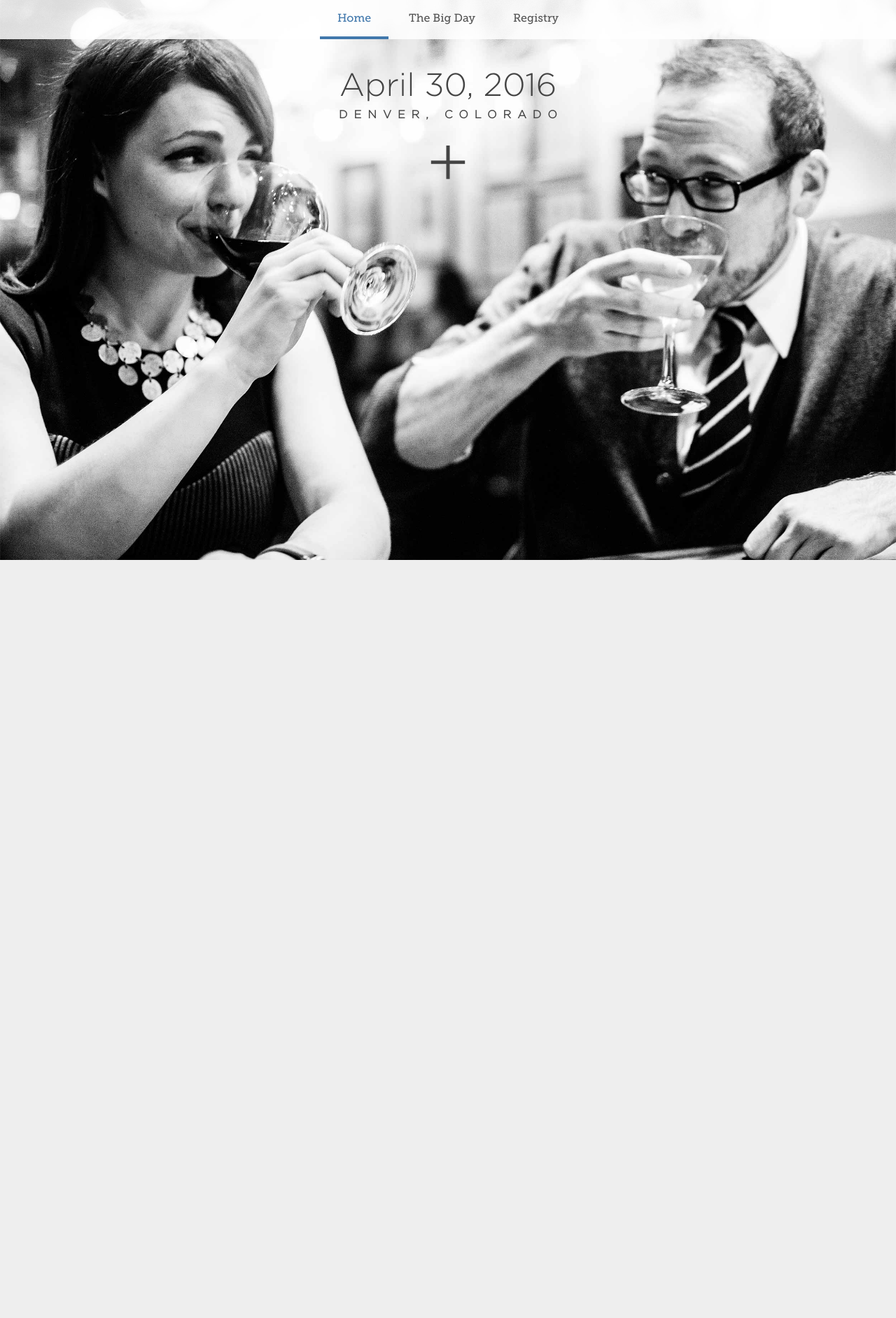
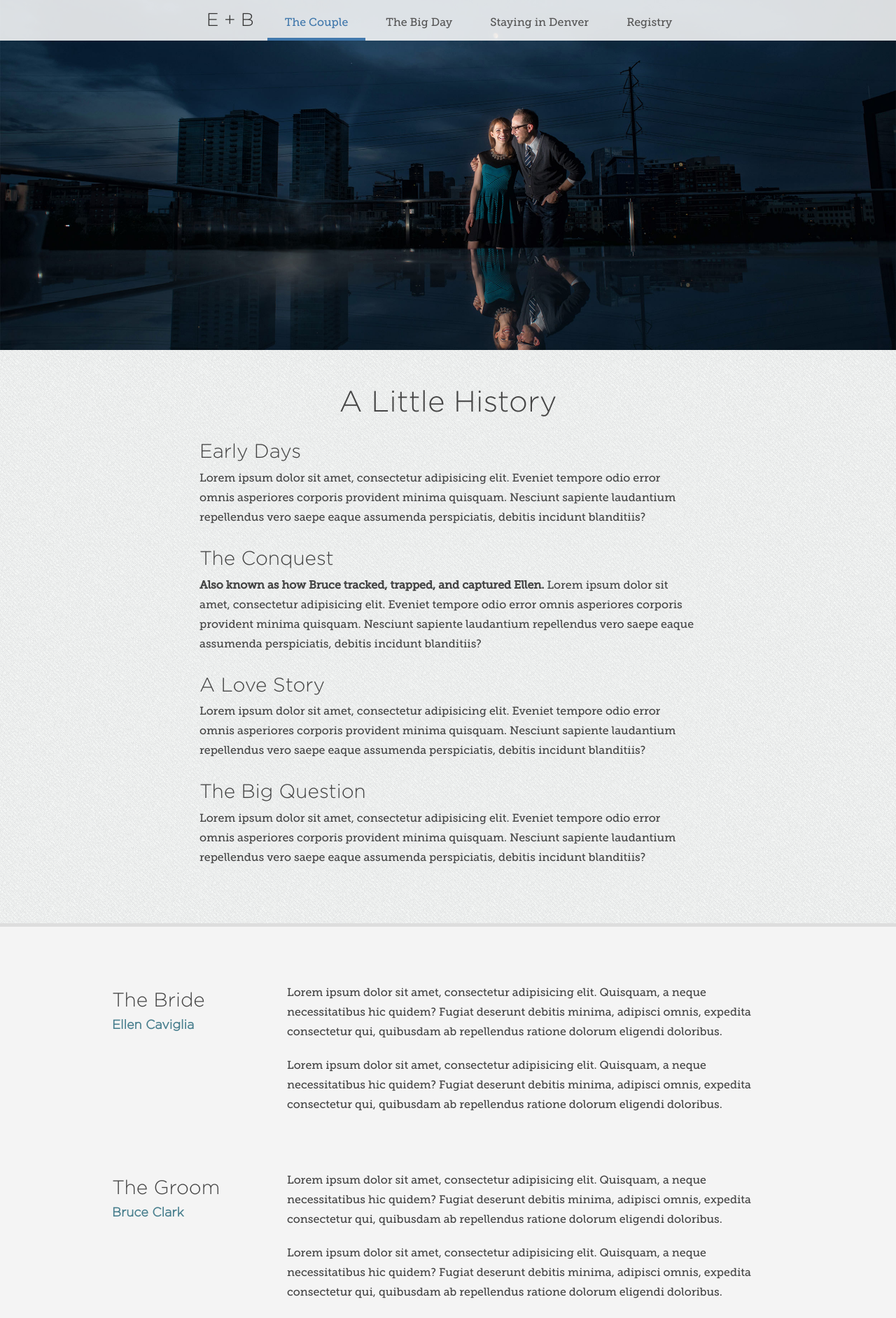
Before and after one commit to BruceClark/ellen-and-bruce, a website: page index.html in a window 1280 px wide. Shown: the top 1883 px of the page at 70% size. Before the commit the page ends 800 px from the top, so only its background shows below. Drawn offline with Linux system fonts and the light colour scheme.

Commit message:
New version with content blocks and intro content

```diff
--- a/assets/styles/site.less
+++ b/assets/styles/site.less
@@ -9,6 +9,7 @@
 //Colors & Vars
 @blue: #4178ac;
 @aqua: #477e8d;
+
 
 //Web Fonts
 
@@ -33,13 +34,11 @@ html {
 }
 
 body {
-  background: #ddd url(/images/bg.jpg) no-repeat 50% 50%;
-  background-size: cover;
   height: 100%;
   .font_primary;
   color: #444;
   font-size: 16px;
-  line-height: 26px;
+  line-height: 28px;
   min-width: 840px;
 
   &.day {
@@ -55,9 +54,61 @@ body {
   }
 }
 
+.container {
+  width: 960px;
+  margin: 0 auto;
+}
+
+.content-block {
+  padding: 30px 0 30px 250px;
+
+  &.callout {
+    padding: 30px 125px;
+
+    h1 {
+      text-align: center;
+      padding-bottom: 20px;
+    }
+
+    h2 {
+      text-align: center;
+      padding-bottom: 20px;
+    }
+  }
+
+  &.flip {
+    padding-right: 250px;
+    padding-left: 0;
+  }
+
+  .dedent {
+    float: left;
+    margin-left: -250px;
+    width: 220px;
+  }
+
+  &.flip .dedent {
+    float: right;
+    margin-right: -250px;
+    margin-left: 0;
+  }
+
+  h3, h4 {
+    padding: 10px 0 5px 0;
+  }
+}
+
 .navigation {
+  position: absolute;
+  left: 0;
+  right: 0;
+  top: 0;
   font-size: 16px;
   background: rgba(255,255,255,.85);
+}
+
+#content {
+  padding: 50px 0 35px 0;
 }
 
 
@@ -69,31 +120,52 @@ h1, h2, h3, h4, h5, h6 {
 }
 
 h1 {
-  font-size: 52px;
+  font-size: 42px;
 }
 
 h2 {
-  font-size: 40px;
+  font-size: 34px;
 }
 
 h3 {
-  font-size: 32px;
+  font-size: 28px;
+
+  em {
+    display: block;
+    font-size: 18px;
+    font-weight: bold;
+    font-style: normal;
+    padding: 8px 0 0 0;
+    color: @aqua;
+  }
 }
 
 h4 {
-  font-size: 28px;
+  font-size: 22px;
 }
 
 h5 {
-  font-size: 24px;
+  font-size: 20px;
 }
 
 h6 {
-  font-size: 20px;
+  font-size: 18px;
 }
 
 p {
-  padding-bottom: 15px;
+  padding-bottom: 20px;
+}
+
+
+//Utilities
+
+.clearfix:after {
+  visibility: hidden;
+  display: block;
+  font-size: 0;
+  content: " ";
+  clear: both;
+  height: 0;
 }
 
 
@@ -119,6 +191,14 @@ a {
     li {
       display: inline-block;
 
+      &.home {
+        .font_heading;
+        margin-right: 15px;
+        padding-top: 16px;
+        font-size: 26px;
+        color: #333;
+      }
+
       &.active {
 
         a {
@@ -130,7 +210,7 @@ a {
       a {
         display: block;
         color: #555;
-        padding: 18px 25px;
+        padding: 22px 25px 14px 25px;
 
         &:hover {
           color: @blue;
@@ -146,140 +226,19 @@ a {
 
 // // Home
 
-.home #content {
-  padding-top: 40px;
-  text-align: center;
-
-  h1 {
-    display: block;
-    font-size: 46px;
-
-    a {
-      color: #444;
-
-      &:hover {
-        color: @blue;
-        transition: color .5s ease-in;
-      }
-    }
-  }
-
-  h6 {
-    text-transform: uppercase;
-    font-size: 16px;
-    font-weight: bold;
-    letter-spacing: 9px;
-    padding-left: 9px;
-    display: inline-block;
-    color: #444;
-  }
-
-  h3 {
-    font-size: 100px;
-
-    &.alt {
-      display: none;
-    }
-  }
+.home #intro {
+  background: #0a1f31 url(/images/bg-dark.jpg) no-repeat 50% 50%;
+  background-size: cover;
+  height: 500px;
 }
 
-
-// // Big Day
-
-.day #content {
-  text-align: center;
-  padding-top: 50px;
-
-  h2 {
-    text-align: center;
-    margin-bottom: -12px;
-
-    &.alt {
-      color: #fff;
-    }
-  }
-
-  .text {
-    text-align: left;
-    width: 580px;
-    margin: 0 auto;
-    padding: 25px 30px 0 30px;
-    background: rgba(255,255,255,.70);
-  }
+.home #story {
+  background: #fff url(/images/layout/texture/light.png);
+  background-size: 150px 150px;
+  padding: 20px 0 30px 0;
+  border-bottom: 5px solid #ddd;
 }
 
-@media only screen
-    and (max-device-width : 667px)
-    and (-webkit-min-device-pixel-ratio : 2)
-{
-  body {
-    font-size: 14px;
-    line-height: 22px;
-    min-width: 0;
-
-    &.home {
-      background: #222 url(/images/bg-dark.jpg) no-repeat 50% 50%;
-      background-size: cover;
-    }
-  }
-
-  .navigation {
-    ul li {
-      font-size: 14px;
-
-      &.active a {
-        border-width: 3px;
-      }
-
-      a {
-        padding: 10px 20px;
-      }
-    }
-  }
-
-  .home #content {
-    padding-top: 35px;
-
-    h1 {
-      font-size: 28px;
-      color: #fff;
-
-      a {
-        color: #fff;
-      }
-    }
-
-    h6 {
-      font-size: 14px;
-      padding: 0;
-      letter-spacing: 1px;
-      padding-top: 8px;
-      color: #fff;
-    }
-
-    h3 {
-      display: none;
-
-      &.alt {
-        display: block;
-        padding-top: 10px;
-        font-size: 16px;
-        color: #fff;
-      }
-    }
-  }
-
-  .day #content {
-    padding-top: 25px;
-
-    h2 {
-      font-size: 24px;
-      margin-bottom: 12px;
-    }
-
-    .text {
-      width: 100%;
-      box-sizing: border-box;
-    }
-  }
+.home #content {
+  background: #f4f4f4;
 }
--- a/index.html
+++ b/index.html
@@ -50,18 +50,63 @@
 
   <nav class="navigation">
     <ul>
-      <li class="active"><a href="/">Home</a></li>
+      <li class="home">E + B</li>
+      <li class="active"><a href="/">The Couple</a></li>
       <li><a href="/day.html">The Big Day</a></li>
+      <li><a href="/denver.html">Staying in Denver</a></li>
       <li><a href="https://www.zola.com/registry/ellenandbruce">Registry</a></li>
     </ul>
   </nav>
 
-  <section id="content">
-    <h1><a href="/day.html">April 30, 2016</a></h1>
-    <h6>Denver, Colorado</h6>
-    <h3>+</h3>
-    <h3 class="alt">Ellen + Bruce</h3>
+  <section id="intro">
+
   </section>
+
+  <section id="story"><div class="container">
+    <div class="content-block callout clearfix">
+      <h1>A Little History</h1>
+
+      <h3>Early Days</h4>
+      <p>Lorem ipsum dolor sit amet, consectetur adipisicing elit. Eveniet tempore odio error omnis asperiores corporis provident minima quisquam. Nesciunt sapiente laudantium repellendus vero saepe eaque assumenda perspiciatis, debitis incidunt blanditiis?</p>
+
+      <h3>The Conquest</h4>
+      <p><strong>Also known as how Bruce tracked, trapped, and captured Ellen.</strong> Lorem ipsum dolor sit amet, consectetur adipisicing elit. Eveniet tempore odio error omnis asperiores corporis provident minima quisquam. Nesciunt sapiente laudantium repellendus vero saepe eaque assumenda perspiciatis, debitis incidunt blanditiis?</p>
+
+      <h3>A Love Story</h4>
+      <p>Lorem ipsum dolor sit amet, consectetur adipisicing elit. Eveniet tempore odio error omnis asperiores corporis provident minima quisquam. Nesciunt sapiente laudantium repellendus vero saepe eaque assumenda perspiciatis, debitis incidunt blanditiis?</p>
+
+      <h3>The Big Question</h4>
+      <p>Lorem ipsum dolor sit amet, consectetur adipisicing elit. Eveniet tempore odio error omnis asperiores corporis provident minima quisquam. Nesciunt sapiente laudantium repellendus vero saepe eaque assumenda perspiciatis, debitis incidunt blanditiis?</p>
+    </div>
+  </div></section><!-- / #story -->
+
+  <section id="content"><div class="container">
+
+    <div class="content-block clearfix">
+      <h3 class="dedent">The Bride <em>Ellen Caviglia</em></h3>
+      <p>Lorem ipsum dolor sit amet, consectetur adipisicing elit. Quisquam, a neque necessitatibus hic quidem? Fugiat deserunt debitis minima, adipisci omnis, expedita consectetur qui, quibusdam ab repellendus ratione dolorum eligendi doloribus.</p>
+      <p>Lorem ipsum dolor sit amet, consectetur adipisicing elit. Quisquam, a neque necessitatibus hic quidem? Fugiat deserunt debitis minima, adipisci omnis, expedita consectetur qui, quibusdam ab repellendus ratione dolorum eligendi doloribus.</p>
+    </div>
+
+    <div class="content-block clearfix">
+      <h3 class="dedent">The Groom <em>Bruce Clark</em></h3>
+      <p>Lorem ipsum dolor sit amet, consectetur adipisicing elit. Quisquam, a neque necessitatibus hic quidem? Fugiat deserunt debitis minima, adipisci omnis, expedita consectetur qui, quibusdam ab repellendus ratione dolorum eligendi doloribus.</p>
+      <p>Lorem ipsum dolor sit amet, consectetur adipisicing elit. Quisquam, a neque necessitatibus hic quidem? Fugiat deserunt debitis minima, adipisci omnis, expedita consectetur qui, quibusdam ab repellendus ratione dolorum eligendi doloribus.</p>
+    </div>
+
+    <div class="content-block clearfix">
+      <h3 class="dedent">Maid of Honor <em>Emily Caviglia</em></h3>
+      <p>Lorem ipsum dolor sit amet, consectetur adipisicing elit. Quisquam, a neque necessitatibus hic quidem? Fugiat deserunt debitis minima, adipisci omnis, expedita consectetur qui, quibusdam ab repellendus ratione dolorum eligendi doloribus.</p>
+      <p>Lorem ipsum dolor sit amet, consectetur adipisicing elit. Quisquam, a neque necessitatibus hic quidem? Fugiat deserunt debitis minima, adipisci omnis, expedita consectetur qui, quibusdam ab repellendus ratione dolorum eligendi doloribus.</p>
+    </div>
+
+    <div class="content-block clearfix">
+      <h3 class="dedent">The Best Man <em>Noah Feruzi</em></h3>
+      <p>Lorem ipsum dolor sit amet, consectetur adipisicing elit. Quisquam, a neque necessitatibus hic quidem? Fugiat deserunt debitis minima, adipisci omnis, expedita consectetur qui, quibusdam ab repellendus ratione dolorum eligendi doloribus.</p>
+      <p>Lorem ipsum dolor sit amet, consectetur adipisicing elit. Quisquam, a neque necessitatibus hic quidem? Fugiat deserunt debitis minima, adipisci omnis, expedita consectetur qui, quibusdam ab repellendus ratione dolorum eligendi doloribus.</p>
+    </div>
+
+  </div></section><!-- / #content -->
 
 </body>
 </html>
--- a/styles.css
+++ b/styles.css
@@ -30,14 +30,12 @@ html {
   background: #eee;
 }
 body {
-  background: #dddddd url(/images/bg.jpg) no-repeat 50% 50%;
-  background-size: cover;
   height: 100%;
   font-family: "museo_slab500", "HelveticaNeue-Light", "Helvetica Neue Light", "Helvetica Neue", Arial;
   font-weight: normal;
   color: #444;
   font-size: 16px;
-  line-height: 26px;
+  line-height: 28px;
   min-width: 840px;
 }
 body.day {
@@ -49,9 +47,52 @@ body.day.blanc {
 body.day.blanc #content h2 {
   color: #fff;
 }
+.container {
+  width: 960px;
+  margin: 0 auto;
+}
+.content-block {
+  padding: 30px 0 30px 250px;
+}
+.content-block.callout {
+  padding: 30px 125px;
+}
+.content-block.callout h1 {
+  text-align: center;
+  padding-bottom: 20px;
+}
+.content-block.callout h2 {
+  text-align: center;
+  padding-bottom: 20px;
+}
+.content-block.flip {
+  padding-right: 250px;
+  padding-left: 0;
+}
+.content-block .dedent {
+  float: left;
+  margin-left: -250px;
+  width: 220px;
+}
+.content-block.flip .dedent {
+  float: right;
+  margin-right: -250px;
+  margin-left: 0;
+}
+.content-block h3,
+.content-block h4 {
+  padding: 10px 0 5px 0;
+}
 .navigation {
+  position: absolute;
+  left: 0;
+  right: 0;
+  top: 0;
   font-size: 16px;
   background: rgba(255, 255, 255, 0.85);
+}
+#content {
+  padding: 50px 0 35px 0;
 }
 h1,
 h2,
@@ -64,25 +105,41 @@ h6 {
   line-height: 1.2;
 }
 h1 {
-  font-size: 52px;
+  font-size: 42px;
 }
 h2 {
-  font-size: 40px;
+  font-size: 34px;
 }
 h3 {
-  font-size: 32px;
+  font-size: 28px;
+}
+h3 em {
+  display: block;
+  font-size: 18px;
+  font-weight: bold;
+  font-style: normal;
+  padding: 8px 0 0 0;
+  color: #477e8d;
 }
 h4 {
-  font-size: 28px;
+  font-size: 22px;
 }
 h5 {
-  font-size: 24px;
+  font-size: 20px;
 }
 h6 {
-  font-size: 20px;
+  font-size: 18px;
 }
 p {
-  padding-bottom: 15px;
+  padding-bottom: 20px;
+}
+.clearfix:after {
+  visibility: hidden;
+  display: block;
+  font-size: 0;
+  content: " ";
+  clear: both;
+  height: 0;
 }
 a {
   color: #4178ac;
@@ -98,6 +155,14 @@ a:hover {
 .navigation ul li {
   display: inline-block;
 }
+.navigation ul li.home {
+  font-family: "gotham_light", "HelveticaNeue-Light", "Helvetica Neue Light", "Helvetica Neue", Arial;
+  font-weight: normal;
+  margin-right: 15px;
+  padding-top: 16px;
+  font-size: 26px;
+  color: #333;
+}
 .navigation ul li.active a {
   color: #4178ac;
   border-bottom: 4px solid #4178ac;
@@ -105,114 +170,23 @@ a:hover {
 .navigation ul li a {
   display: block;
   color: #555;
-  padding: 18px 25px;
+  padding: 22px 25px 14px 25px;
 }
 .navigation ul li a:hover {
   color: #4178ac;
   border-bottom: 4px solid #ddd;
 }
+.home #intro {
+  background: #0a1f31 url(/images/bg-dark.jpg) no-repeat 50% 50%;
+  background-size: cover;
+  height: 500px;
+}
+.home #story {
+  background: #ffffff url(/images/layout/texture/light.png);
+  background-size: 150px 150px;
+  padding: 20px 0 30px 0;
+  border-bottom: 5px solid #ddd;
+}
 .home #content {
-  padding-top: 40px;
-  text-align: center;
+  background: #f4f4f4;
 }
-.home #content h1 {
-  display: block;
-  font-size: 46px;
-}
-.home #content h1 a {
-  color: #444;
-}
-.home #content h1 a:hover {
-  color: #4178ac;
-  transition: color 0.5s ease-in;
-}
-.home #content h6 {
-  text-transform: uppercase;
-  font-size: 16px;
-  font-weight: bold;
-  letter-spacing: 9px;
-  padding-left: 9px;
-  display: inline-block;
-  color: #444;
-}
-.home #content h3 {
-  font-size: 100px;
-}
-.home #content h3.alt {
-  display: none;
-}
-.day #content {
-  text-align: center;
-  padding-top: 50px;
-}
-.day #content h2 {
-  text-align: center;
-  margin-bottom: -12px;
-}
-.day #content h2.alt {
-  color: #fff;
-}
-.day #content .text {
-  text-align: left;
-  width: 580px;
-  margin: 0 auto;
-  padding: 25px 30px 0 30px;
-  background: rgba(255, 255, 255, 0.7);
-}
-@media only screen and (max-device-width: 667px) and (-webkit-min-device-pixel-ratio: 2) {
-  body {
-    font-size: 14px;
-    line-height: 22px;
-    min-width: 0;
-  }
-  body.home {
-    background: #222222 url(/images/bg-dark.jpg) no-repeat 50% 50%;
-    background-size: cover;
-  }
-  .navigation ul li {
-    font-size: 14px;
-  }
-  .navigation ul li.active a {
-    border-width: 3px;
-  }
-  .navigation ul li a {
-    padding: 10px 20px;
-  }
-  .home #content {
-    padding-top: 35px;
-  }
-  .home #content h1 {
-    font-size: 28px;
-    color: #fff;
-  }
-  .home #content h1 a {
-    color: #fff;
-  }
-  .home #content h6 {
-    font-size: 14px;
-    padding: 0;
-    letter-spacing: 1px;
-    padding-top: 8px;
-    color: #fff;
-  }
-  .home #content h3 {
-    display: none;
-  }
-  .home #content h3.alt {
-    display: block;
-    padding-top: 10px;
-    font-size: 16px;
-    color: #fff;
-  }
-  .day #content {
-    padding-top: 25px;
-  }
-  .day #content h2 {
-    font-size: 24px;
-    margin-bottom: 12px;
-  }
-  .day #content .text {
-    width: 100%;
-    box-sizing: border-box;
-  }
-}
```
Also changed, not shown: images/layout/texture/light.png (added), images/layout/texture/simple.jpg (added), images/layout/texture/weave.png (added).
